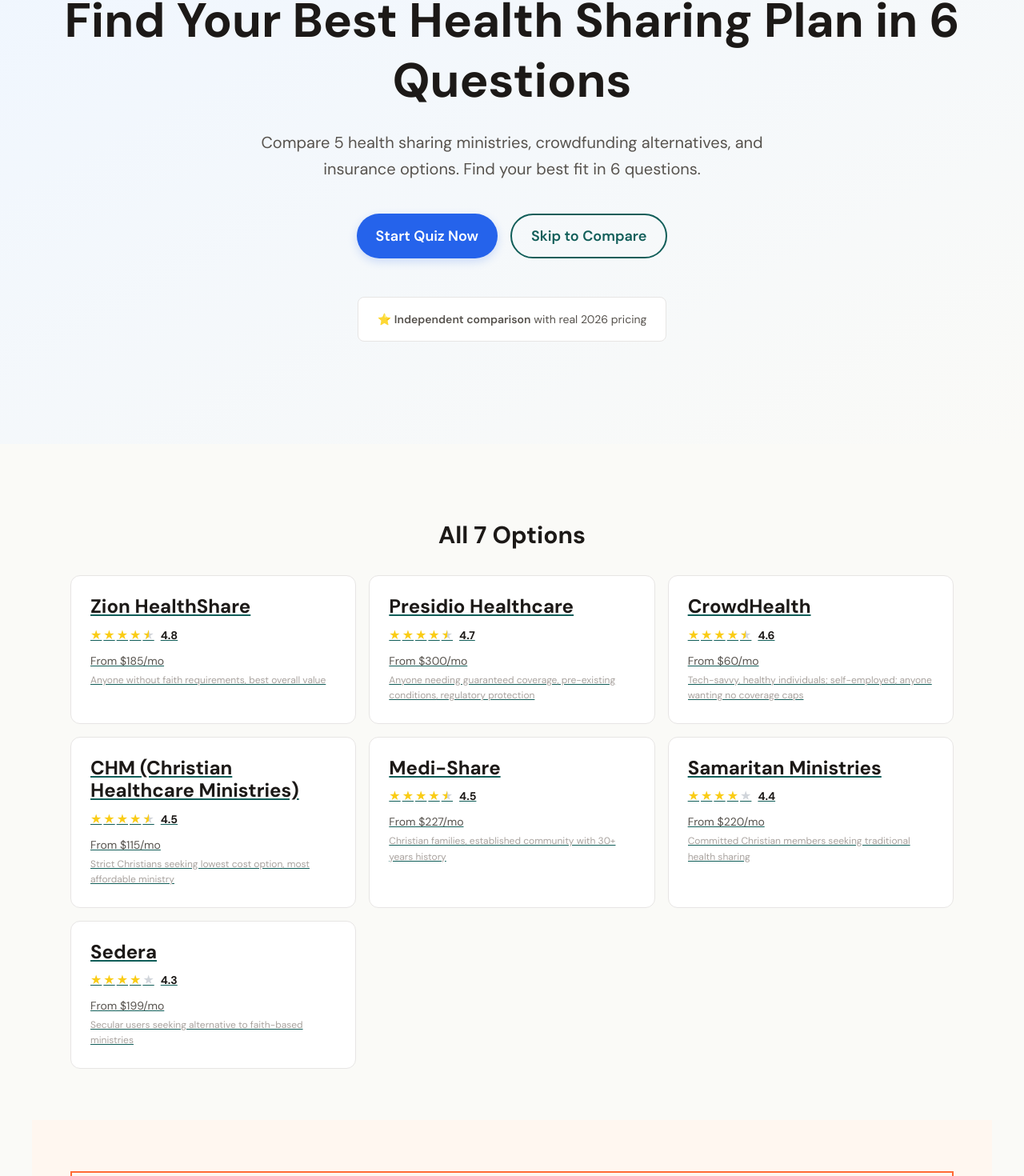
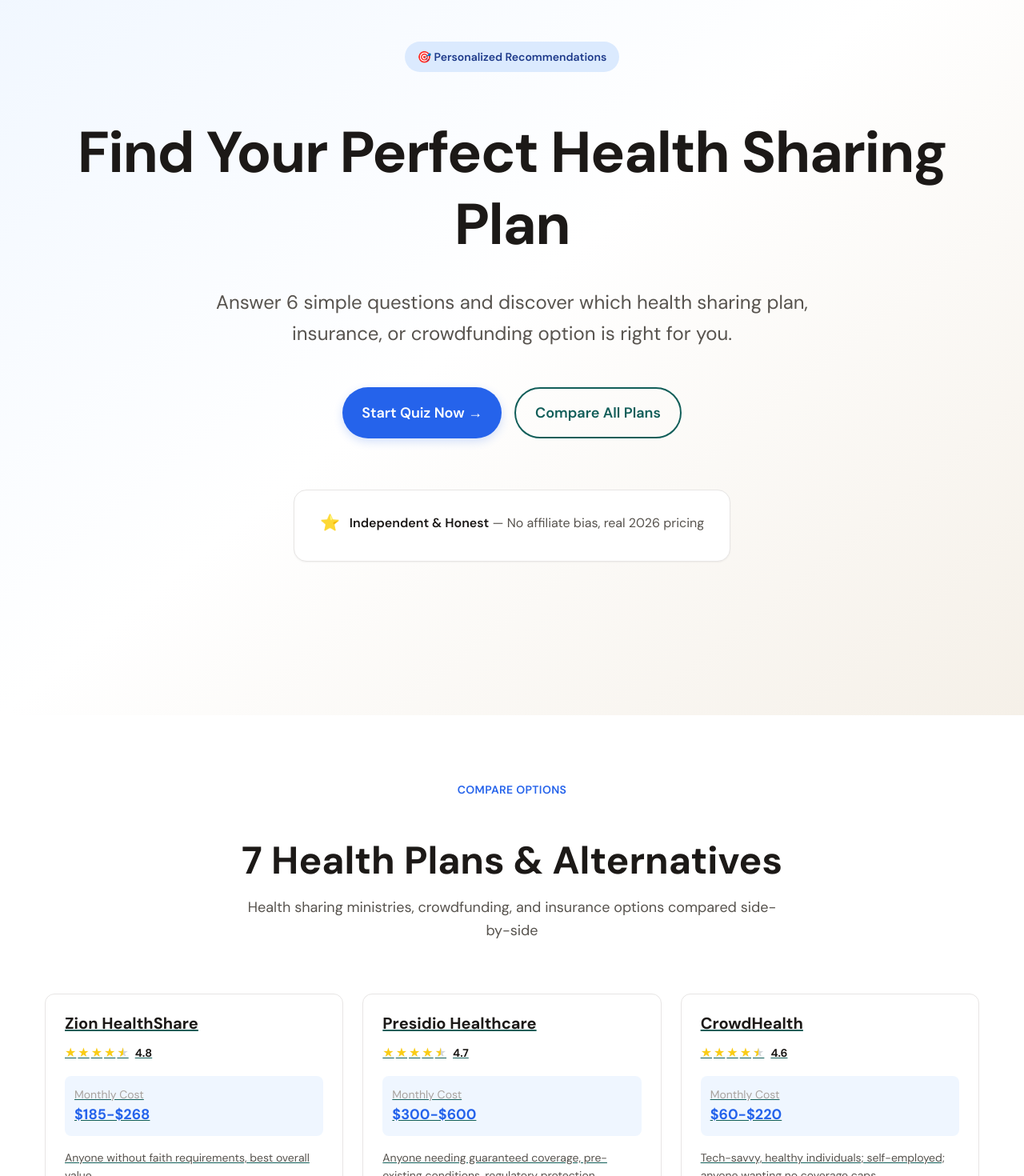
Before and after one commit to toddp1985/whichhealthshare, a Next.js app: page / in a window 1280 px wide. Shown: the part 220-1690 px from the top of the page at 80% size. Built offline with nearby package versions, Linux system fonts and the light colour scheme.

Commit message:
design: improve homepage hero, featured plans, and quiz styling for better visual hierarchy and UX

```diff
--- a/src/app/globals.css
+++ b/src/app/globals.css
@@ -50,10 +50,11 @@
 }
 
 h1 {
-  font-size: 2.5rem;
+  font-size: 3rem;
   font-weight: 800;
-  line-height: 1.3;
-  margin-bottom: 1rem;
+  line-height: 1.2;
+  margin-bottom: 1.5rem;
+  letter-spacing: -0.02em;
 }
 
 /* Blog post titles (h1 in article context) */
--- a/src/app/page.tsx
+++ b/src/app/page.tsx
@@ -23,45 +23,66 @@
       <script type="application/ld+json" dangerouslySetInnerHTML={{ __html: JSON.stringify(breadcrumb) }} />
 
       {/* Hero Section */}
-      <section className="relative bg-gradient-to-br from-blue-50 to-[var(--color-bg)] py-24 px-4 sm:py-32">
-        <div className="container mx-auto max-w-4xl text-center">
-          <h1 className="font-serif font-bold text-4xl sm:text-5xl lg:text-6xl mb-6 text-[var(--color-text)] leading-tight">
-            Find Your Best Health Sharing Plan in 6 Questions
+      <section className="relative bg-gradient-to-br from-blue-50 via-white to-[var(--color-bg-warm)] py-32 px-4 sm:py-48">
+        <div className="container mx-auto max-w-5xl text-center">
+          <div className="mb-8">
+            <span className="inline-block bg-blue-100 text-blue-900 px-4 py-2 rounded-full text-sm font-semibold mb-6">
+              🎯 Personalized Recommendations
+            </span>
+          </div>
+
+          <h1 className="font-serif font-bold text-5xl sm:text-6xl lg:text-7xl mb-8 text-[var(--color-text)] leading-tight">
+            Find Your Perfect Health Sharing Plan
           </h1>
-          <p className="text-lg sm:text-xl text-[var(--color-text-secondary)] mb-10 max-w-2xl mx-auto leading-relaxed">
-            Compare 5 health sharing ministries, crowdfunding alternatives, and insurance options. Find your best fit in 6 questions.
+
+          <p className="text-xl sm:text-2xl text-[var(--color-text-secondary)] mb-12 max-w-3xl mx-auto leading-relaxed font-light">
+            Answer 6 simple questions and discover which health sharing plan, insurance, or crowdfunding option is right for you.
           </p>
-          <div className="flex flex-col sm:flex-row gap-4 justify-center mb-12">
-            <CTAButton href="/quiz" variant="primary" className="text-lg px-8 h-12 sm:h-14">
-              Start Quiz Now
+
+          <div className="flex flex-col sm:flex-row gap-4 justify-center mb-16">
+            <CTAButton href="/quiz" variant="primary" className="text-lg px-10 h-14 sm:h-16 font-semibold shadow-lg">
+              Start Quiz Now →
             </CTAButton>
-            <CTAButton href="/compare" variant="secondary" className="text-lg px-8 h-12 sm:h-14">
-              Skip to Compare
+            <CTAButton href="/compare" variant="secondary" className="text-lg px-10 h-14 sm:h-16 font-semibold">
+              Compare All Plans
             </CTAButton>
           </div>
 
-          {/* Social Proof */}
-          <div className="bg-white border border-[var(--color-border)] rounded-lg py-4 px-6 inline-block">
-            <p className="text-sm text-[var(--color-text-secondary)]">
-              ⭐ <span className="font-semibold">Independent comparison</span> with real 2026 pricing
-            </p>
+          {/* Social Proof - Enhanced */}
+          <div className="bg-white border border-[var(--color-border)] rounded-2xl py-6 px-8 inline-block shadow-sm hover:shadow-md transition">
+            <div className="flex items-center gap-3 mb-2">
+              <span className="text-xl">⭐</span>
+              <p className="text-base text-[var(--color-text-secondary)]">
+                <span className="font-semibold text-[var(--color-text)]">Independent & Honest</span> — No affiliate bias, real 2026 pricing
+              </p>
+            </div>
           </div>
         </div>
       </section>
 
       {/* Featured Plans Preview */}
-      <section className="section py-16">
+      <section className="py-20 px-4 bg-white">
         <div className="container mx-auto max-w-6xl">
-          <h2 className="font-serif font-bold text-3xl mb-8 text-center">All 7 Options</h2>
-          <div className="grid grid-cols-1 md:grid-cols-2 lg:grid-cols-3 gap-4">
+          <div className="text-center mb-16">
+            <span className="text-sm font-semibold text-blue-600 uppercase tracking-wide mb-4 inline-block">Compare Options</span>
+            <h2 className="font-serif font-bold text-4xl sm:text-5xl mb-4 text-[var(--color-text)]">7 Health Plans & Alternatives</h2>
+            <p className="text-lg text-[var(--color-text-secondary)] max-w-2xl mx-auto">Health sharing ministries, crowdfunding, and insurance options compared side-by-side</p>
+          </div>
+
+          <div className="grid grid-cols-1 md:grid-cols-2 lg:grid-cols-3 gap-6">
             {topMinistries.map((ministry) => (
-              <Link key={ministry.slug} href={`/reviews/${ministry.slug}`} className="card hover:shadow-lg transition">
-                <h3 className="font-serif font-bold mb-2">{ministry.name}</h3>
-                <StarRating rating={ministry.rating} />
-                <p className="text-sm text-[var(--color-text-secondary)] mt-2">
-                  {ministry.plans[0]?.monthlyRange?.individual?.min ? `From $${ministry.plans[0].monthlyRange.individual.min}/mo` : 'Check pricing'}
-                </p>
-                <p className="text-xs text-[var(--color-text-muted)] mt-1 line-clamp-2">{ministry.bestFor}</p>
+              <Link key={ministry.slug} href={`/reviews/${ministry.slug}`} className="card hover:shadow-lg hover:-translate-y-1 transition duration-200">
+                <div className="mb-4">
+                  <h3 className="font-serif font-bold text-xl mb-3 text-[var(--color-text)]">{ministry.name}</h3>
+                  <StarRating rating={ministry.rating} />
+                </div>
+                <div className="bg-blue-50 rounded-lg p-3 mb-4">
+                  <p className="text-sm text-[var(--color-text-muted)]">Monthly Cost</p>
+                  <p className="font-serif font-bold text-lg text-blue-600">
+                    {ministry.plans[0]?.monthlyRange?.individual?.min ? `$${ministry.plans[0].monthlyRange.individual.min}-$${ministry.plans[0].monthlyRange.individual.max}` : 'Variable'}
+                  </p>
+                </div>
+                <p className="text-sm text-[var(--color-text-secondary)]">{ministry.bestFor}</p>
               </Link>
             ))}
           </div>
--- a/src/app/quiz/page.tsx
+++ b/src/app/quiz/page.tsx
@@ -340,34 +340,36 @@
   return (
     <div className="section-narrow pt-8 pb-20 sm:pb-8">
       {/* Progress Indicator */}
-      <div className="mb-12">
-        <div className="flex justify-between items-center mb-3">
-          <span className="font-serif font-bold text-lg text-[var(--color-accent)]">
-            Step {step + 1}/{questions.length}
-          </span>
-          <span className="text-sm text-[var(--color-text-muted)]">{Math.round(progress)}%</span>
+      <div className="mb-16">
+        <div className="flex justify-between items-center mb-4">
+          <div>
+            <span className="font-serif font-bold text-lg text-[var(--color-accent)]">
+              Question {step + 1} of {questions.length}
+            </span>
+          </div>
+          <span className="inline-block bg-blue-100 text-blue-900 px-3 py-1 rounded-full text-sm font-semibold">{Math.round(progress)}% Complete</span>
         </div>
-        <div className="w-full bg-[var(--color-border)] rounded-full h-3 overflow-hidden">
+        <div className="w-full bg-[var(--color-border)] rounded-full h-2 overflow-hidden">
           <div
-            className="bg-[var(--color-accent)] h-3 rounded-full transition-all duration-300"
+            className="bg-gradient-to-r from-blue-500 to-blue-600 h-2 rounded-full transition-all duration-300"
             style={{ width: `${progress}%` }}
           ></div>
         </div>
       </div>
 
       <div className="max-w-3xl mx-auto">
-        <h2 className="font-serif font-bold text-3xl sm:text-4xl mb-10 text-[var(--color-text)] leading-tight">
+        <h2 className="font-serif font-bold text-4xl sm:text-5xl mb-12 text-[var(--color-text)] leading-tight">
           {currentQuestion.question}
         </h2>
 
-        <div className="space-y-3 mb-10">
+        <div className="space-y-4 mb-12">
           {currentQuestion.options.map(option => (
             <button
               key={option.value}
               onClick={() => handleAnswer(option.value)}
-              className={`w-full px-6 py-4 rounded-lg text-center font-semibold text-lg transition-all duration-200 border-2 min-h-[56px] flex items-center justify-center ${
+              className={`w-full px-8 py-5 rounded-xl text-center font-semibold text-lg transition-all duration-200 border-2 min-h-[64px] flex items-center justify-center transform hover:scale-105 ${
                 answers[currentQuestion.id as keyof QuizAnswers] === option.value
-                  ? 'bg-[var(--color-accent)] text-white border-[var(--color-accent)] shadow-lg'
+                  ? 'bg-gradient-to-r from-blue-500 to-blue-600 text-white border-blue-600 shadow-lg scale-105'
                   : 'bg-white text-[var(--color-text)] border-[var(--color-border)] hover:border-[var(--color-accent)] hover:bg-blue-50'
               }`}
             >
@@ -376,11 +378,11 @@
           ))}
         </div>
 
-        <div className="flex gap-4 mt-12">
+        <div className="flex gap-4 mt-16">
           {step > 0 && (
             <button
               onClick={() => setStep(step - 1)}
-              className="btn btn-secondary px-6 h-12 flex-shrink-0"
+              className="btn btn-secondary px-8 h-14 flex-shrink-0 font-semibold"
             >
               ← Back
             </button>
@@ -388,9 +390,9 @@
           <button
             onClick={() => handleAnswer(answers[currentQuestion.id as keyof QuizAnswers])}
             disabled={!answers[currentQuestion.id as keyof QuizAnswers]}
-            className="btn btn-primary flex-1 h-12 text-lg font-semibold"
+            className="btn btn-primary flex-1 h-14 text-lg font-bold"
           >
-            {step === questions.length - 1 ? 'See Results' : 'Next →'}
+            {step === questions.length - 1 ? '✓ See My Results' : 'Next Question →'}
           </button>
         </div>
       </div>
```
